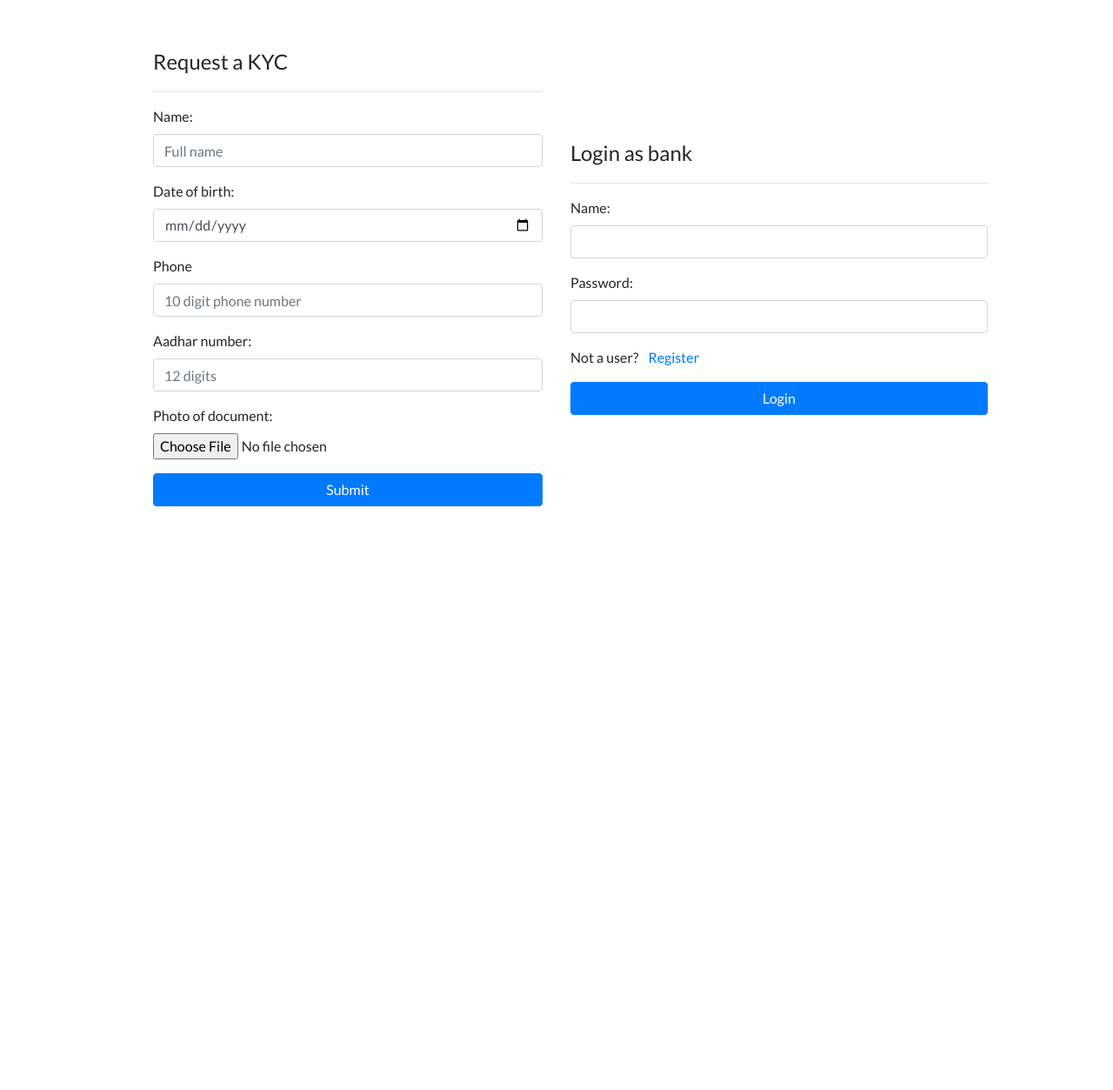
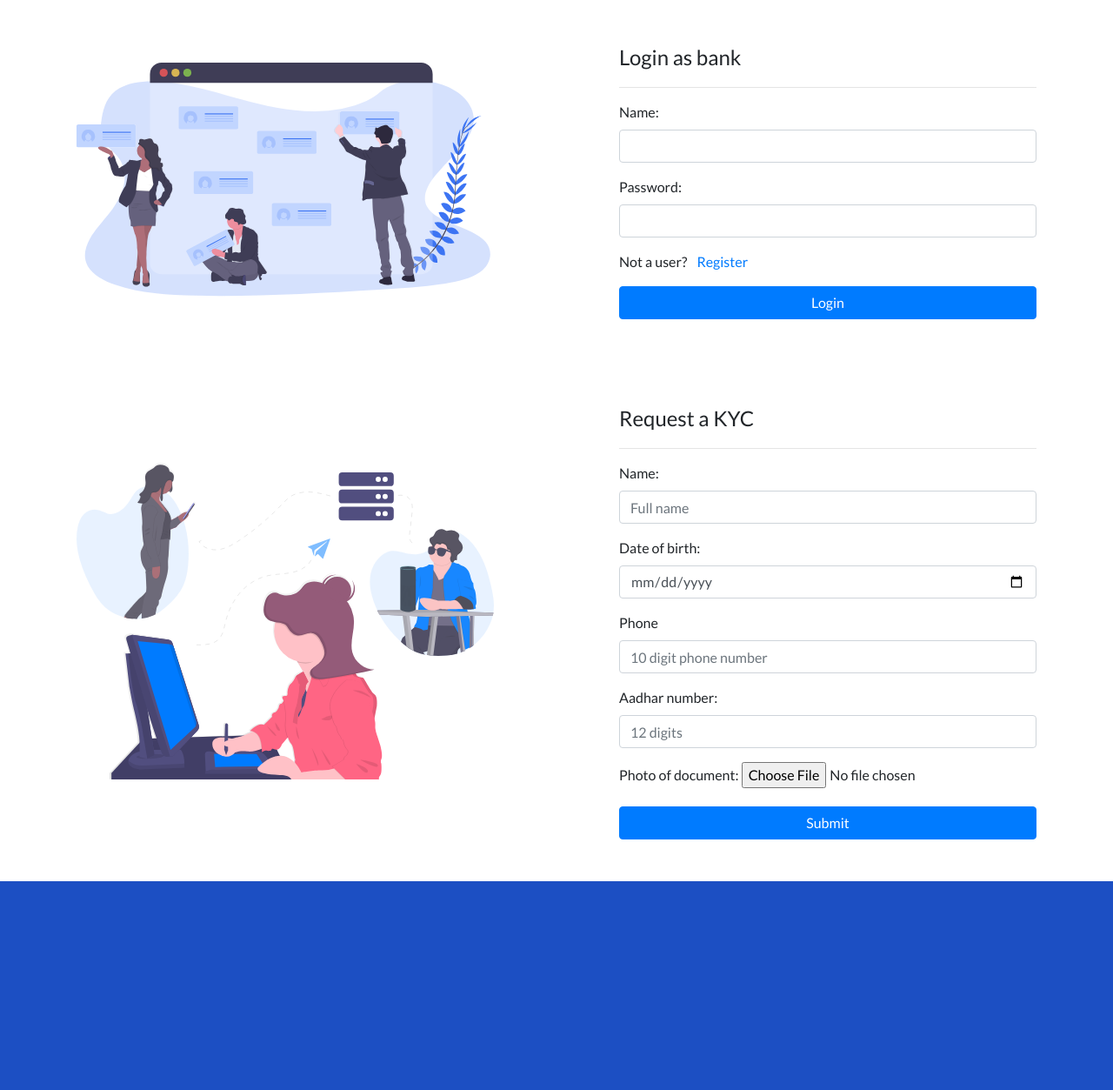
Before and after one commit to deepakhr1999/Blockchain-KYC, a PHP site: page / in a window 1280 px wide. Shown: the part 56-1309 px from the top of the page at 87% size. Before the commit the page ends 638 px from the top, so only its background shows below. Run offline with PHP 8.4, Linux system fonts and the light colour scheme; data that the repository does not hold is empty.

Commit message:
UI changes to landing page

```diff
--- a/blockchainUI/index.php
+++ b/blockchainUI/index.php
@@ -42,15 +42,27 @@
         font-family: 'Lato', sans-serif;
       }
       section{
-        margin: 5px;
-        padding: 1em;
+        margin: 0;
+        padding: 3em 1em;
         display: flex; flex-wrap: wrap;
-        align-items: center;
-        justify-content: center;
+        justify-content: space-around;
+        transition: 0.6s ease-in-out;
       }
-      form, img{
+      section:hover{
+      	background-color: #eaeafa;
+      }
+      .inline{
         width: 30em;
+        align-self: center;
+        margin: auto 2em;
       }
+      .bg{
+      	width: 100%;
+      	object-fit: cover;
+      	height: 10em;
+      }
+
+
     </style>
   </head>
   <body>
@@ -70,9 +82,34 @@
         }
       }
       ?>
+
 	<section>
+      	<img class="inline" src="images/intro-img.svg">
+      <!-- Login as a bank -->
+        <form class="inline" method="POST" action="<?php echo htmlspecialchars($_SERVER["PHP_SELF"]);?>">
+          <legend>Login as bank</legend><hr>
+           <div class="form-group">
+            <label>Name:</label>
+            <input type="text" class="form-control" name="username">
+          </div>
+
+          <div class="form-group">
+            <label>Password:</label>
+            <input type="text" class="form-control" name="password">
+          </div>
+
+          <p>
+            Not a user?
+            <a class="ml-2 card-link" href="<?php echo $register; ?>">Register</a></p>
+          <button class="btn btn-primary btn-block mr-3" name="form" value="login">
+            Login
+          </button>
+        </form>
+    </section>
+    <section>
+    	<img class="inline" src="images/about-extra-2.svg">
     	<!-- Request a kyc for end users -->
-      <form class="m-3 p-3" method="POST" enctype="multipart/form-data"
+		<form class="inline" method="POST" enctype="multipart/form-data"
 		action="<?php echo htmlspecialchars($upload);?>">
 			<legend>Request a KYC</legend><hr>
 			<div class="form-group">
@@ -118,36 +155,10 @@
 			 ?>
 			<button class="btn btn-block btn-primary" name="form" value="kyc">Submit</button>
 		</form>
+    </section>
+    <nav class="navbar navbar-expand-lg navbar-dark" style="background-color: #1c4fc3; height: 15em;">
 
-      <!-- Login as a bank -->
-        <form method="POST" action="<?php echo htmlspecialchars($_SERVER["PHP_SELF"]);?>">
-          <legend>Login as bank</legend><hr>
-           <div class="form-group">
-            <label>Name:</label>
-            <input type="text" class="form-control" name="username">
-          </div>
-
-          <div class="form-group">
-            <label>Password:</label>
-            <input type="text" class="form-control" name="password">
-          </div>
-
-          <p>
-            Not a user?
-            <a class="ml-2 card-link" href="<?php echo $register; ?>">Register</a></p>
-          <button class="btn btn-primary btn-block mr-3" name="form" value="login">
-            Login
-          </button>
-        </form>
-      </div>
-    </section>
-
-
-    <script>
-      // const changename = (tag)=>{
-      //   document.getElementById('fileName').innerHTML = tag.value;
-      // }
-  </script>
+    </nav>
     <script src="https://code.jquery.com/jquery-3.3.1.slim.min.js" integrity="sha384-q8i/X+965DzO0rT7abK41JStQIAqVgRVzpbzo5smXKp4YfRvH+8abtTE1Pi6jizo" crossorigin="anonymous"></script>
     <script src="https://cdnjs.cloudflare.com/ajax/libs/popper.js/1.14.7/umd/popper.min.js" integrity="sha384-UO2eT0CpHqdSJQ6hJty5KVphtPhzWj9WO1clHTMGa3JDZwrnQq4sF86dIHNDz0W1" crossorigin="anonymous"></script>
     <script src="https://stackpath.bootstrapcdn.com/bootstrap/4.3.1/js/bootstrap.min.js" integrity="sha384-JjSmVgyd0p3pXB1rRibZUAYoIIy6OrQ6VrjIEaFf/nJGzIxFDsf4x0xIM+B07jRM" crossorigin="anonymous"></script>
```
Lines whose indentation alone changed are shown as unchanged.
